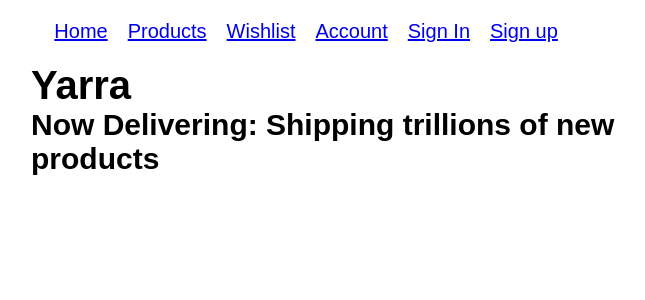
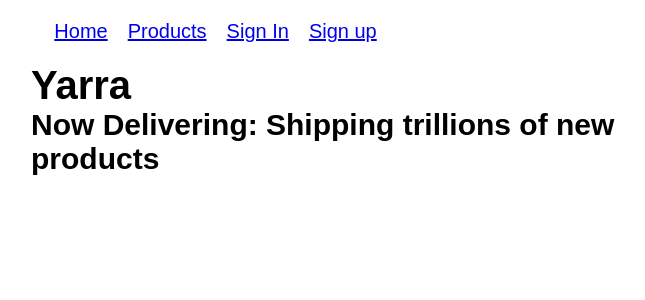
Before and after one commit to Coder-Academy-Patterns/yarra, a React (Create React App) app in the folder web/: page / in a window 1280 px wide. Shown: the top 300 px of the page, without its empty margins (309-954 px from the left). Built offline with nearby package versions, Linux system fonts and the light colour scheme.

Commit message:
Conditionally show links in primary nav depending whether signed in or not

```diff
--- a/web/src/App.js
+++ b/web/src/App.js
@@ -100,7 +100,7 @@ class App extends Component {
       <Router>
         <div className="App">
 
-          <PrimaryNav />
+          <PrimaryNav signedIn={ signedIn } />
 
           <Route path='/' exact render={ () => (
             <Fragment>
--- a/web/src/components/PrimaryNav.js
+++ b/web/src/components/PrimaryNav.js
@@ -1,45 +1,38 @@
-import React from 'react'
-import { Link } from 'react-router-dom'
+import React, { Fragment } from "react";
+import { Link } from "react-router-dom";
 
-function PrimaryNav({
-
-}) {
+function PrimaryNav({ signedIn }) {
   return (
-    <nav className='primary'>
+    <nav className="primary">
       <ul>
         <li>
-          <Link to='/'>
-            Home
-          </Link>
+          <Link to="/">Home</Link>
         </li>
         <li>
-          <Link to='/products'>
-            Products
-          </Link>
+          <Link to="/products">Products</Link>
         </li>
-        <li>
-          <Link to='/wishlist'>
-            Wishlist
-          </Link>
-        </li>
-        <li>
-          <Link to='/account'>
-            Account
-          </Link>
-        </li>
-        <li>
-          <Link to='/signin'>
-            Sign In
-          </Link>
-        </li>
-        <li>
-          <Link to='/signup'>
-            Sign up
-          </Link>
-        </li>
+        {signedIn ? (
+          <Fragment>
+            <li>
+              <Link to="/wishlist">Wishlist</Link>
+            </li>
+            <li>
+              <Link to="/account">Account</Link>
+            </li>
+          </Fragment>
+        ) : (
+          <Fragment>
+            <li>
+              <Link to="/signin">Sign In</Link>
+            </li>
+            <li>
+              <Link to="/signup">Sign up</Link>
+            </li>
+          </Fragment>
+        )}
       </ul>
     </nav>
-  )
+  );
 }
 
-export default PrimaryNav
+export default PrimaryNav;
```
